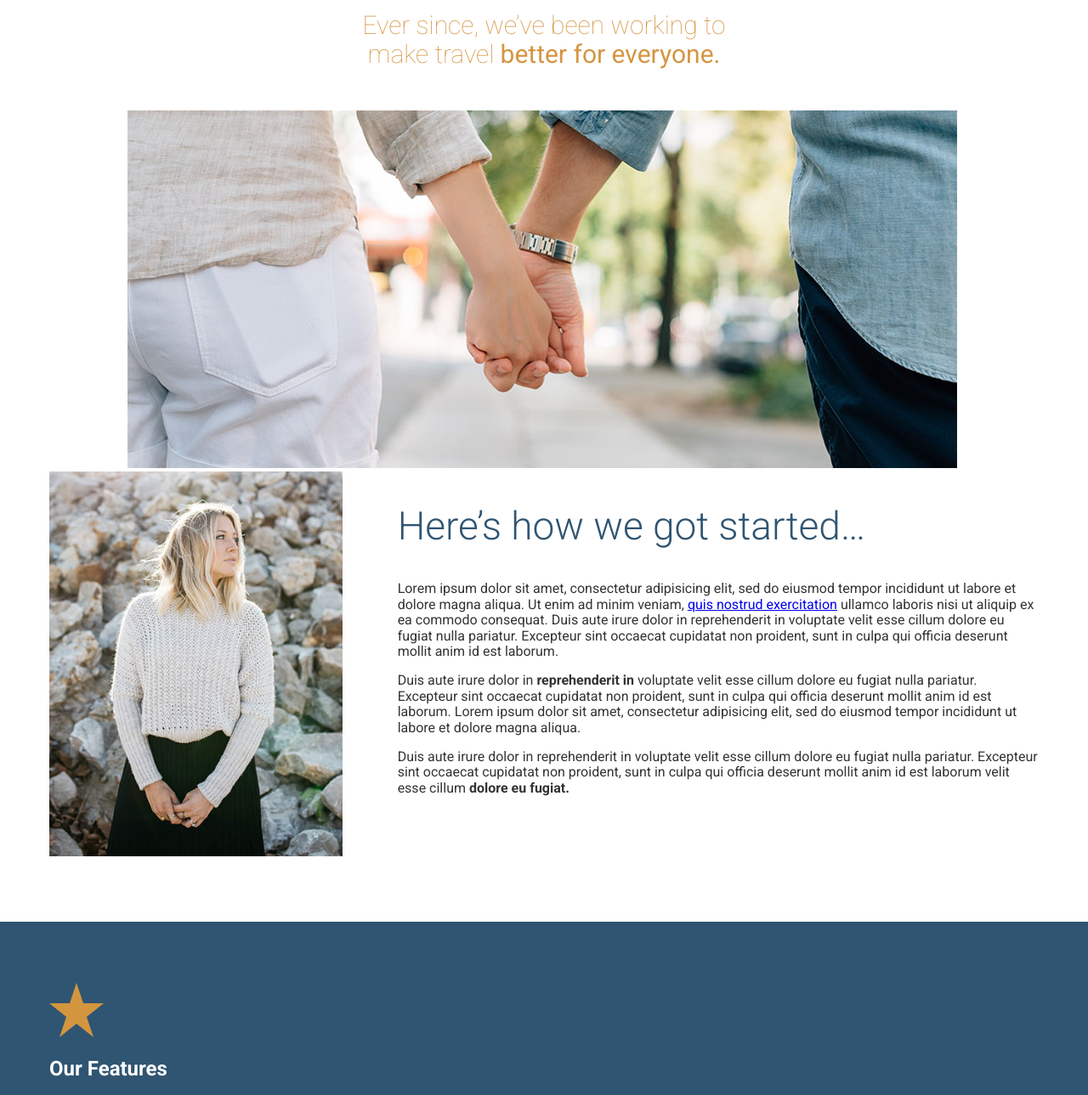
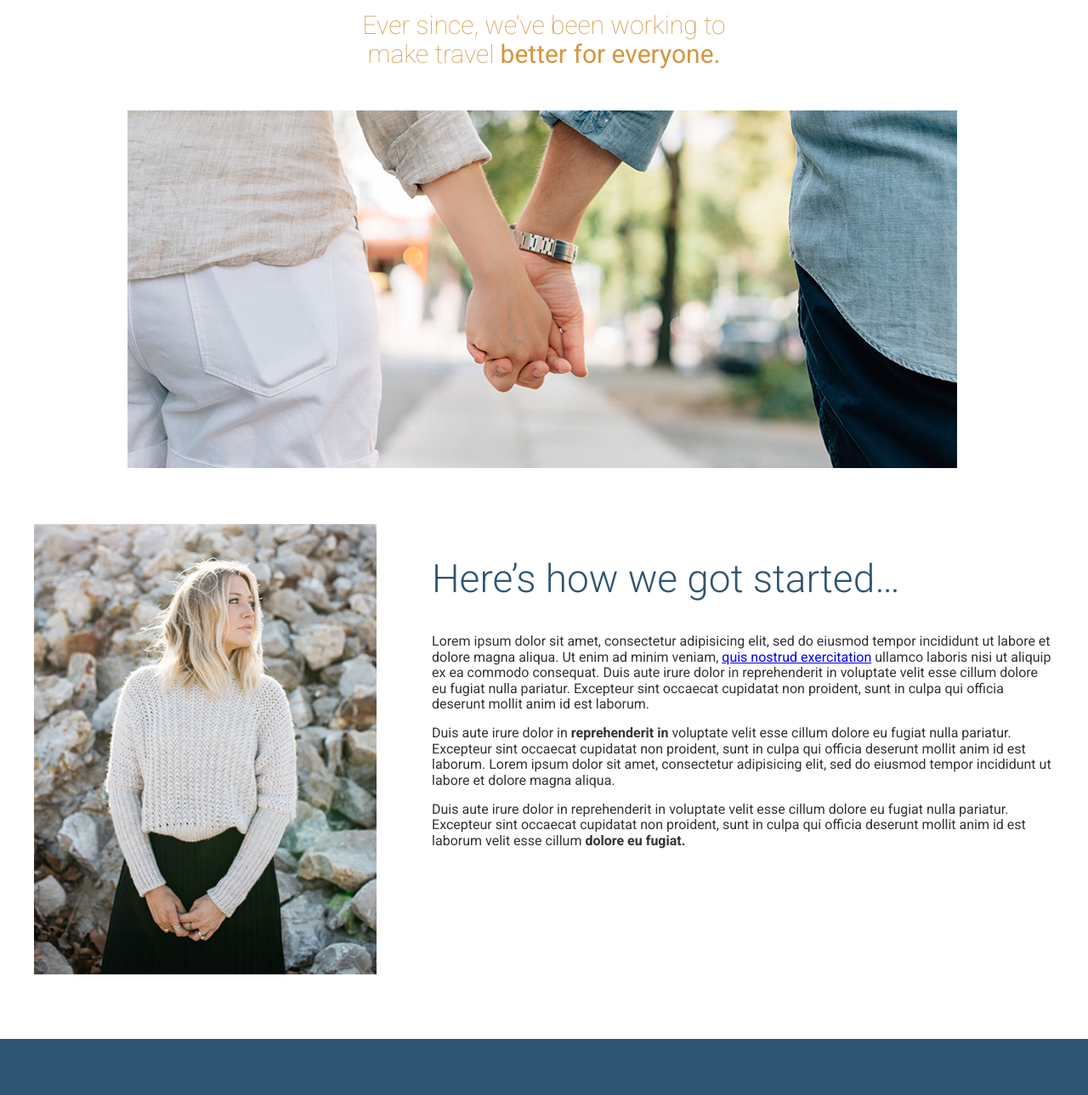
Before and after one commit to gcaliene/Gulp-Boilerplate, a website: page app/index.html in a window 1280 px wide. Shown: the part 960-2249 px from the top of the page at 85% size. Drawn offline with Linux system fonts and the light colour scheme.

Commit message:
updated third image for mobile

```diff
--- a/app/assets/styles/modules/_wrapper.css
+++ b/app/assets/styles/modules/_wrapper.css
@@ -2,7 +2,7 @@
   overflow: hidden;
   padding-left: 18px;
   padding-right: 18px;
-  max-width: 1200px;
+  max-width: 1236px; /*since the box-sizing we have to increase the max-width from 1200 to 1236*/
   margin-left: auto;
   margin-right:auto;
 
@@ -14,4 +14,14 @@
     padding-left: 0;
     padding-right: 0;
   }
+
+  &--b-margin {
+    margin-bottom: 1rem;
+
+    @mixin atSmall{
+      margin-bottom: 3.875rem;
+    }
+
+
+  }
 }
--- a/app/index.html
+++ b/app/index.html
@@ -45,15 +45,20 @@
     <div class="wrapper">
       <h2 class="headline headline--centered headline--light headline--light headline--b-margin-small">The first trip we planned <strong>was our own.</strong></h2>
       <h3 class="headline headline--centered headline--orange headline--small headline--narrow headline--light headline--b-margin-large">Ever since, we&rsquo;ve been working to make travel <strong>better for everyone.</strong></h3>
-      <div class="wrapper wrapper--medium">
-        <img src="assets/images/first-trip.jpg" alt="Couple walking down a street.">
+      <div class="wrapper wrapper--medium wrapper--b-margin">
+        <img sizes="(min-width:970px) 976px, 100vw" srcset="assets/images/first-trip-low-res.jpg 565w, assets/images/first-trip.jpg 976w, assets/images/first-trip-hi-dpi.jpg 1952w" alt="Couple walking down a street.">
       </div>
 
       <div class="row row--gutters">
-        <div class="row__medium-4">
-          <img src="assets/images/our-start.jpg" alt="Our founder, Jane Doe">
+        <div class="row__medium-4 row__medium-4--larger">
+          <picture>
+            <source sizes="404px" srcset="assets/images/our-start.jpg 404w, assets/images/our-start-hi-dpi.jpg 808w" media="(min-width: 1020px)">
+            <source size="320px" srcset="assets/images/our-start-portrait.jpg 382w, assets/images/our-start-portrait-hi-dpi.jpg 764w" media="(min-width: 800px)">
+            <img srcset="assets/images/our-start-landscape.jpg 800w, assets/images/our-start-landscape-hi-dpi.jpg 1600w" alt="Our founder, Jane Doe.">
+          </picture>
+          <!-- <img src="assets/images/our-start.jpg" alt="Our founder, Jane Doe"> -->
         </div>
-        <div class="row__medium-8">
+        <div class="row__medium-8 row__medium-8--smaller">
           <h2 class="headline">Here&rsquo;s how we got started&hellip;</h2>
           <p>Lorem ipsum dolor sit amet, consectetur adipisicing elit, sed do eiusmod tempor incididunt ut labore et dolore magna aliqua. Ut enim ad minim veniam, <a href="#">quis nostrud exercitation</a> ullamco laboris nisi ut aliquip ex ea commodo consequat. Duis aute irure dolor in reprehenderit in voluptate velit esse cillum dolore eu fugiat nulla pariatur. Excepteur sint occaecat cupidatat non proident, sunt in culpa qui officia deserunt mollit anim id est laborum.</p>
           <p>Duis aute irure dolor in <strong>reprehenderit in</strong> voluptate velit esse cillum dolore eu fugiat nulla pariatur. Excepteur sint occaecat cupidatat non proident, sunt in culpa qui officia deserunt mollit anim id est laborum. Lorem ipsum dolor sit amet, consectetur adipisicing elit, sed do eiusmod tempor incididunt ut labore et dolore magna aliqua.</p>
--- a/app/temp/styles/styles.css
+++ b/app/temp/styles/styles.css
@@ -469,7 +469,7 @@ img {
   overflow: hidden;
   padding-left: 18px;
   padding-right: 18px;
-  max-width: 1200px;
+  max-width: 1236px; /*since the box-sizing we have to increase the max-width from 1200 to 1236*/
   margin-left: auto;
   margin-right:auto;
 }
@@ -479,6 +479,18 @@ img {
 .wrapper .wrapper {
     padding-left: 0;
     padding-right: 0;
+  }
+.wrapper--b-margin {
+    margin-bottom: 1rem;
+
+
+  }
+@media(min-width:530px){
+.wrapper--b-margin {
+      margin-bottom: 3.875rem
+
+
+  }
   }
 .page-section {
   padding: 1.2rem 0;
@@ -560,8 +572,16 @@ img {
       width: 33.33%;
     }
 
+    .row__medium-4--larger{
+      width:37%;
+    }
+
     .row__medium-8 {
       float:left;
       width: 66.66%;
     }
+
+    .row__medium-8--smaller {
+      width:63%;
+    }
   }
```
Also changed, not shown: app/assets/styles/modules/_row.css (+8 -0 lines).
